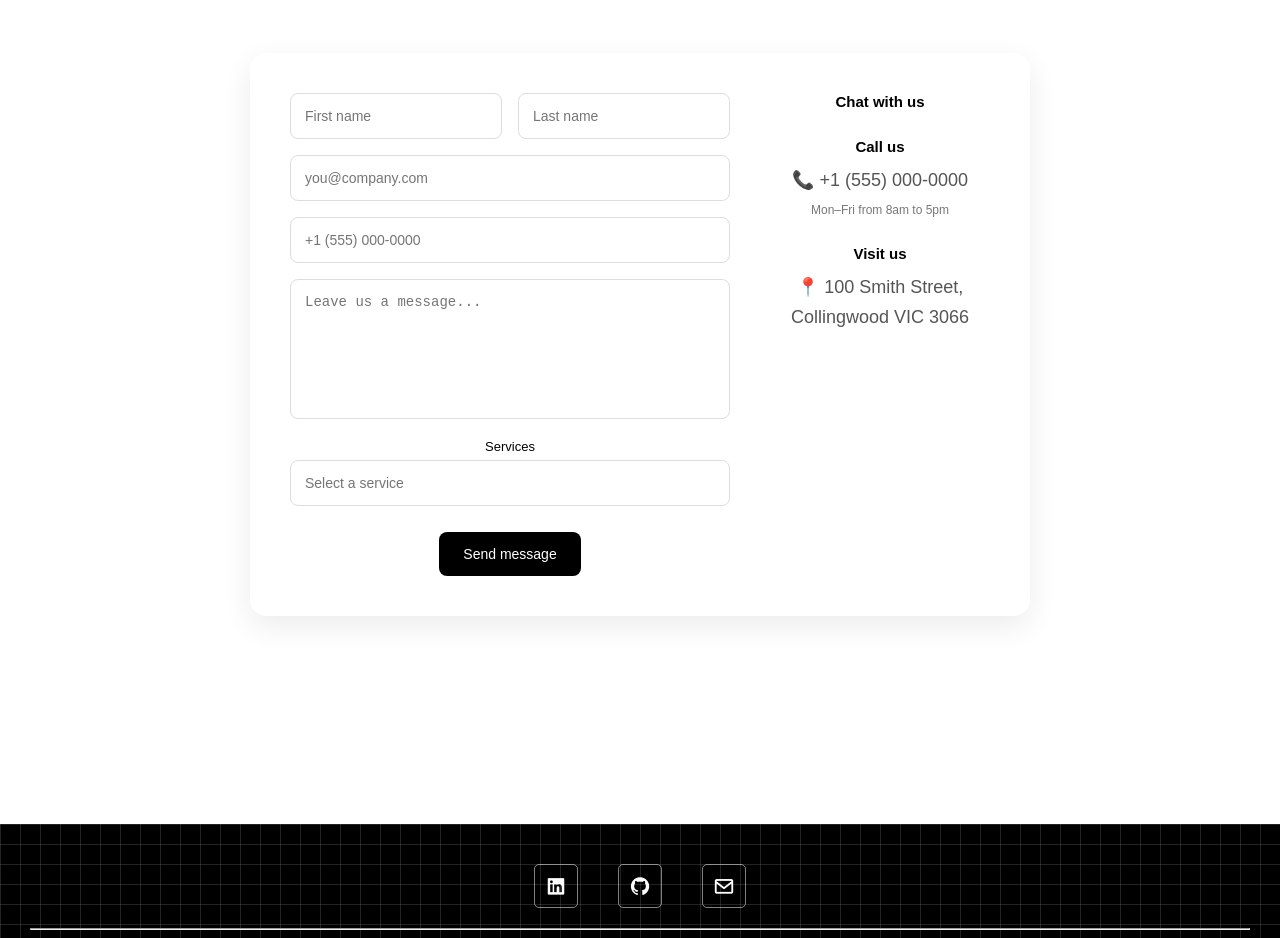
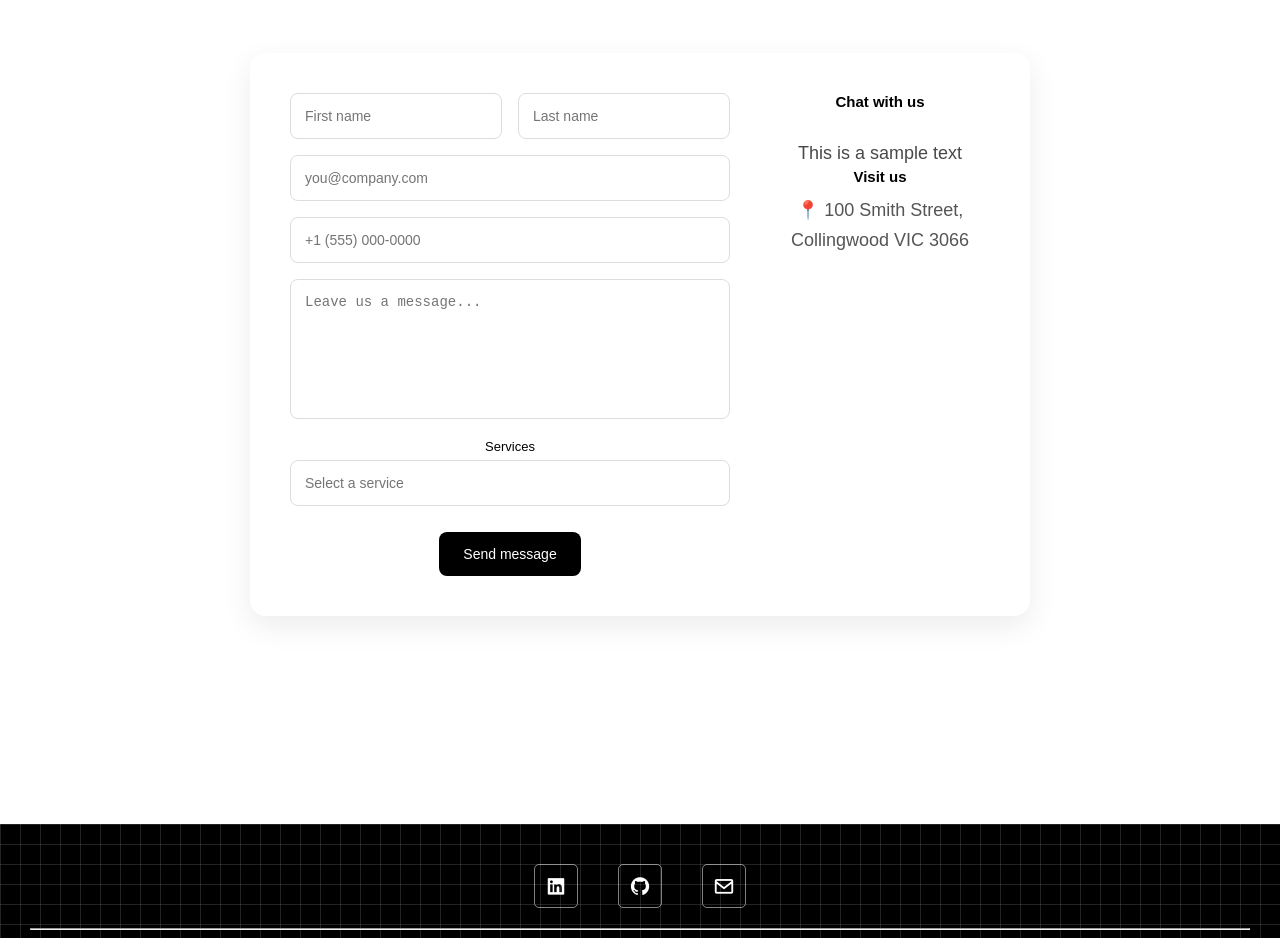
Before and after one commit to ashaykr277/Ashay-Portfolio-Terminal-Theme, a React (Vite) app: page / in a window 1280 px wide. Shown: the part 9120-10058 px from the top of the page. Built offline with nearby package versions, Linux system fonts and the light colour scheme; a web font is replaced by a local one.

Commit message:
contact changed

```diff
--- a/src/components/Contact.jsx
+++ b/src/components/Contact.jsx
@@ -56,10 +56,8 @@ const Contact = () => {
                             </div>
 
 
-                            <div className="info-block">
-                                <h3>Call us</h3>
-                                <p>📞 +1 (555) 000-0000</p>
-                                <span>Mon–Fri from 8am to 5pm</span>
+                            <div>
+                                <p>This is a sample text</p>
                             </div>
 
 
```
